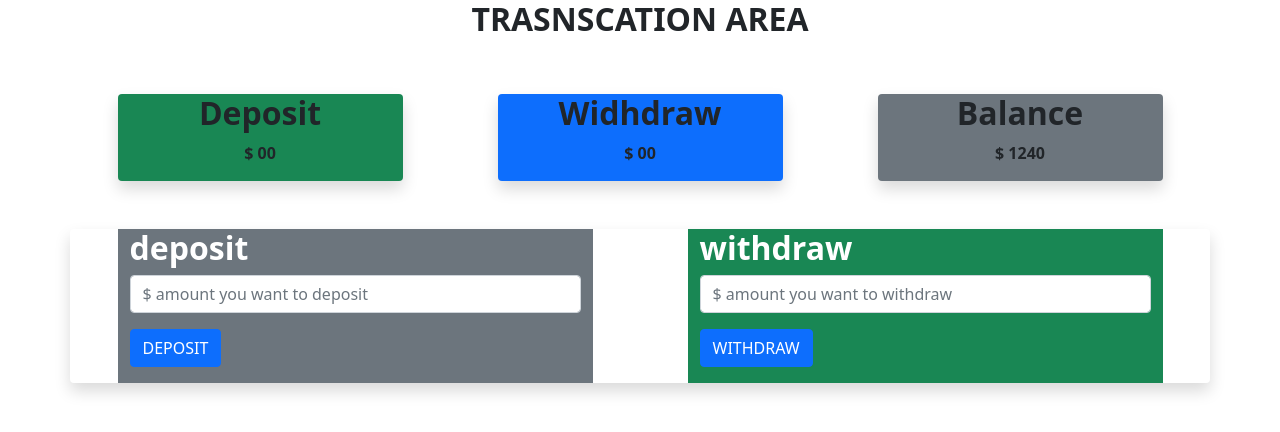
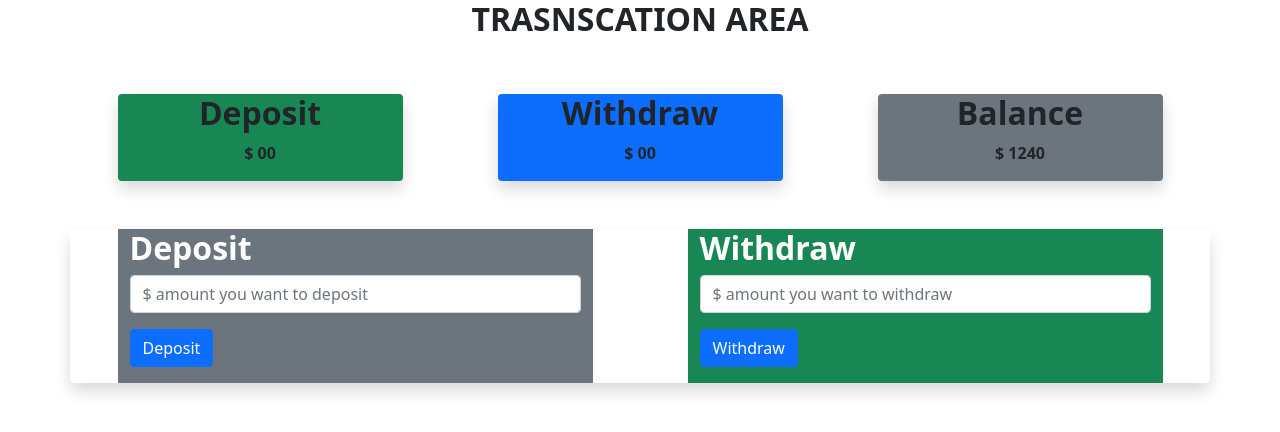
Before and after one commit to jakirhussain2/Pionear-Bank, a plain HTML site: page index.html in a window 1280 px wide. Both pictures are taken after a click on the button "Log-In". Drawn offline with Linux system fonts and the light colour scheme.

Commit message:
khelkothom

```diff
--- a/index.html
+++ b/index.html
@@ -31,7 +31,7 @@
                          <p class="text-center fw-bold text-dark ">$ <span id="currentDeposit">00</span></p>
                      </div>
                      <div class="col-lg-3 col-md-3 bg-primary shadow rounded mt-5">
-                        <h2 class="text-center fw-bold text-dark ">Widhdraw</h2>
+                        <h2 class="text-center fw-bold text-dark ">Withdraw</h2>
                         <p class="text-center fw-bold text-dark ">$ <span id="widhdrawBalance">00</span></p>
                     </div>
                     <div class="col-lg-3 col-md-3 bg-secondary shadow rounded mt-5">
@@ -41,14 +41,14 @@
                  </div>
                  <div class="row mt-5 d-flex justify-content-around rounded shadow"">
                      <div class="col-lg-5 bg-secondary">
-                         <h2 class="text-lowercase text-white fw-bold">Deposit</h2>
+                         <h2 class=" text-white fw-bold">Deposit</h2>
                          <input id="depositAmount" type="text" placeholder="$ amount you want to deposit" class="form-control">
-                         <button id="depositBtn" class="btn btn-primary mt-3 text-uppercase mb-3">deposit</button>
+                         <button id="depositBtn" class="btn btn-primary mt-3  mb-3">Deposit</button>
                      </div>
                      <div class="col-lg-5 bg-success">
-                        <h2 class="text-lowercase text-white fw-bold">withdraw</h2>
+                        <h2 class=" text-white fw-bold">Withdraw</h2>
                         <input id="widhdraw" type="text" placeholder="$ amount you want to withdraw" class="form-control">
-                        <button id="widhdrawBtn" class="btn btn-primary mt-3 text-uppercase mb-3">withdraw</button>
+                        <button id="widhdrawBtn" class="btn btn-primary mt-3  mb-3">Withdraw</button>
                      </div>
                  </div>
              </div>
```
